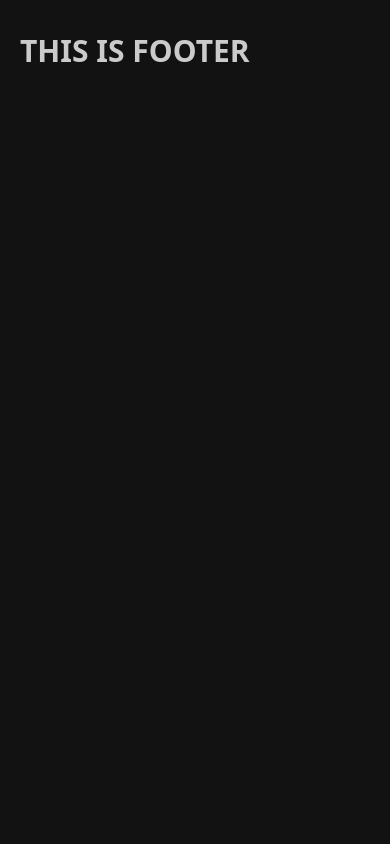
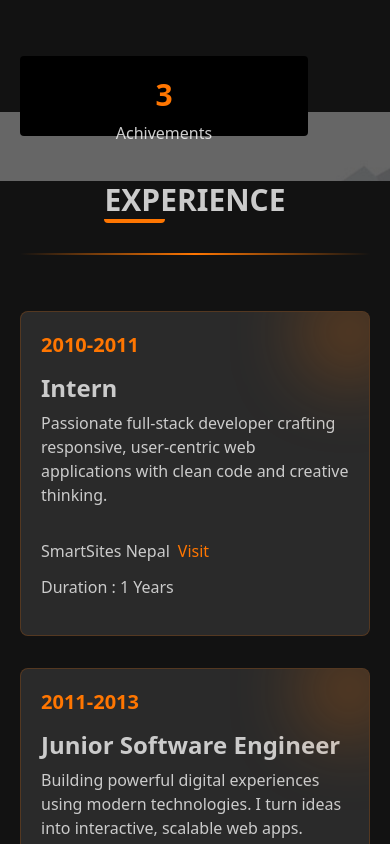
Before and after one commit to coderhem/next-projects, a Next.js app: page /home in a window 390 px wide. Shown: the part 7940-8784 px from the top of the page. Before the commit the page ends 8017 px from the top, so only its background shows below. Built offline with nearby package versions, Linux system fonts and the light colour scheme.

Commit message:
Experience section added

```diff
--- /dev/null
+++ b/src/components/cards/counterCard.js
@@ -0,0 +1,16 @@
+import React from 'react'
+
+const CounterCard = () => {
+ return (
+  <>
+
+   <div className="bg-black text-center h-full p-5 max-w-2xs rounded text-primary [&_p]:text-white/80 -mt-14 min-h-20">
+    <h2>3</h2>
+    <p>Achivements</p>
+   </div>
+
+  </>
+ )
+}
+
+export default CounterCard
--- /dev/null
+++ b/src/components/cards/experience.js
@@ -0,0 +1,49 @@
+import React from 'react'
+
+const Experience = (
+ {
+  year,
+  postName,
+  postDescription,
+  companyName,
+  timeDuration,
+  siteName,
+  siteURL,
+  targetBlank
+ }
+
+) => {
+ return (
+  <>
+   {(year || postName || postDescription || companyName || timeDuration || siteURL) &&
+    <div className="relative overflow-hidden before:absolute before:-top-5 before:-right-5 before:size-20 before:bg-primary/40 before:blur-2xl before:rounded-full group h-full bg-white/10 p-5 rounded-lg border border-primary/20 hover:bg-black/10 transition-all duration-300">
+     {year &&
+      <div className="text-primary [&_h3]:mb-0">
+       <h2 className='h4'>{year}</h2>
+      </div>
+     }
+     {(postName || companyName || postDescription) &&
+      <div div className="pt-2 [&_h3]:capitalize mb-3 [&_p]:mb-0">
+       <div className="mb-8">
+        <h3>{postName}</h3>
+        <p>{postDescription}</p>
+       </div>
+       <div className="flex gap-2">
+        <p>{companyName}</p>
+        <a href={siteURL} target={targetBlank} className='stretched-link group-hover:text-primary'>{siteName}</a>
+       </div>
+      </div>
+     }
+
+     {timeDuration &&
+      <div className="mt-1">
+       <p>{timeDuration}</p>
+      </div>
+     }
+    </div >
+   }
+  </>
+ )
+}
+
+export default Experience;
--- a/src/components/data/data.json
+++ b/src/components/data/data.json
@@ -36,7 +36,6 @@
       "descText": "Developing custom software solutions tailored to your business needs, including backend services, APIs, and enterprise-level applications."
     }
   ],
-
   "ourProjectData": [
     {
       "imgName": "/assets/images/web-designs-image.png",
@@ -66,25 +65,56 @@
       "descText": "Crafting unique brand identities including logo design, brand guidelines, and messaging to help your business stand out in the market."
     }
   ],
-
-  "educationData" : [
+  "educationData": [
     {
-      "year" : "2016",
-      "degreeName" : "Computer Commerce",
-      "achivedGrade" : "Grade : Running",
-      "campusName" : "Indian Primary School"
+      "year": "2016",
+      "degreeName": "Computer Commerce",
+      "achivedGrade": "Grade : Running",
+      "campusName": "Indian Primary School"
     },
     {
-      "year" : "2020",
-      "degreeName" : "Bachelor of Computer Application",
-      "achivedGrade" : "Grade : Running",
-      "campusName" : "Indian Primary School"
+      "year": "2020",
+      "degreeName": "Bachelor of Computer Application",
+      "achivedGrade": "Grade : Running",
+      "campusName": "Indian Primary School"
     },
     {
-      "year" : "2022",
-      "degreeName" : "Master of Computer Application",
-      "achivedGrade" : "Grade : Running",
-      "campusName" : "Indian Primary School"
+      "year": "2022",
+      "degreeName": "Master of Computer Application",
+      "achivedGrade": "Grade : Running",
+      "campusName": "Indian Primary School"
+    }
+  ],
+  "experienceData": [
+    {
+      "year": "2010-2011",
+      "postName": "Intern",
+      "postDescription": "Passionate full-stack developer crafting responsive, user-centric web applications with clean code and creative thinking.",
+      "companyName": "SmartSites Nepal",
+      "siteName": "Visit",
+      "siteURL": "https://www.smartsites.com/",
+      "targetBlank" : "_blank",
+      "timeDuration": "Duration : 1 Years"
+    },
+    {
+      "year": "2011-2013",
+      "postName": "Junior Software Engineer",
+      "postDescription": "Building powerful digital experiences using modern technologies. I turn ideas into interactive, scalable web apps.",
+      "companyName": "SmartSites Nepal",
+      "siteName": "Visit",
+      "siteURL": "https://www.smartsites.com/",
+      "targetBlank": "_blank",
+      "timeDuration": "Duration : 3 Years"
+    },
+    {
+      "year": "2013-2025",
+      "postName": "Senior Engineer",
+      "postDescription": "From frontend finesse to backend logic—here’s where design meets performance.",
+      "companyName": "SmartSites Nepal",
+      "siteName": "Visit",
+      "siteURL": "https://www.smartsites.com/",
+      "targetBlank": "_blank",
+      "timeDuration": "Duration : 12 Years"
     }
   ]
 }
--- a/src/pages/home/index.js
+++ b/src/pages/home/index.js
@@ -9,6 +9,8 @@ import aboutFeature from "@/assets/images/banner-image.png"
 import ProgressLine from '@/components/progressBar/progressLine';
 import OurProjects from '@/components/cards/ourProjects';
 import Education from '@/components/cards/education';
+import Experience from '@/components/cards/experience';
+import CounterCard from '@/components/cards/counterCard';
 
 
 const Homepage = () => {
@@ -129,7 +131,52 @@ const Homepage = () => {
             </Row>
           </div>
         </section>
+        {/* Education */}
 
+        <section className="mt-20 bg-[url('../assets/images/counter-bg.jpg')] w-full relative z-[1] before:absolute before:inset-0 before:z-[-1] before:bg-black/60">
+          <div className="container">
+            <Row>
+              <Col>
+                <CounterCard />
+              </Col>
+            </Row>
+          </div>
+        </section>
+
+        <section id="experience" className='pb-14 lg:pb-20 w-full'>
+          <div className="container">
+            <div className="mb-14 relative before:absolute before:bottom-0 before:left-0 before:right-0 before:bg-gradient-to-l before:from-transparent before:via-primary before:to-transparent before:z-[1] before:w-full before:h-[2px] pb-2">
+              <SectionTitle
+                titleText="Experience"
+              />
+            </div>
+            <Row>
+              {jsonData.experienceData.map((item, index) => {
+                return (
+                  <Col md={6} key={index} className='mb-8'>
+                    <Experience
+                      year={item.year}
+                      postName={item.postName}
+                      postDescription={item.postDescription}
+                      companyName={item.companyName}
+                      siteName={item.siteName}
+                      siteURL={item.siteURL}
+                      targetBlank={item.targetBlank}
+                      timeDuration={item.timeDuration}
+                    />
+                  </Col>
+                )
+              })}
+            </Row>
+          </div>
+        </section>
+        {/* /Experience */}
+
+        <section id='experience' className='pb-14 lg:pb-20'>
+          <div className="container">
+            <p>Lorem ipsum dolor sit, amet consectetur adipisicing elit. Maxime vero inventore, mollitia sapiente quod architecto iusto magnam odio accusantium ab enim ipsum exercitationem culpa saepe praesentium aut nihil sed atque?</p>
+          </div>
+        </section>
 
       </RootLayout>
 
```
Also changed, not shown: src/assets/images/counter-bg.jpg (added).
